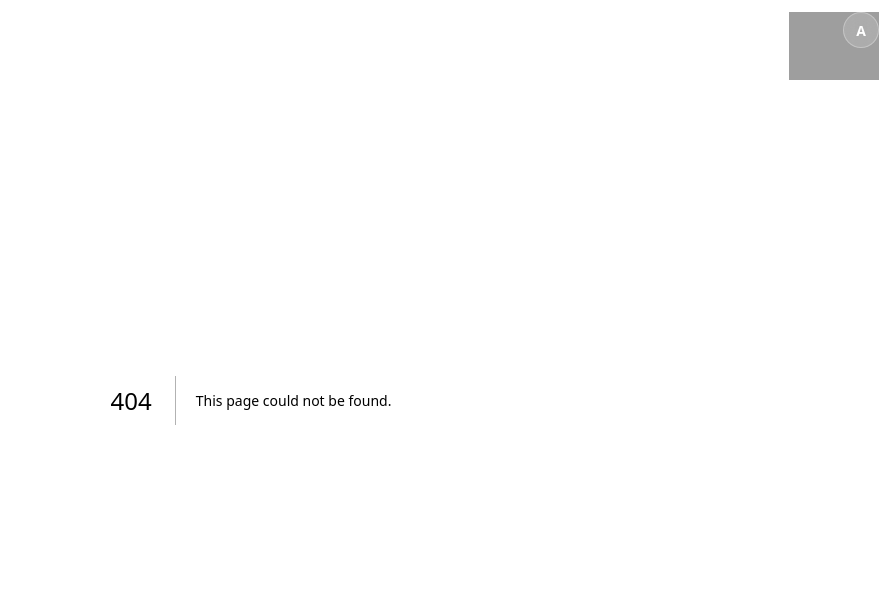
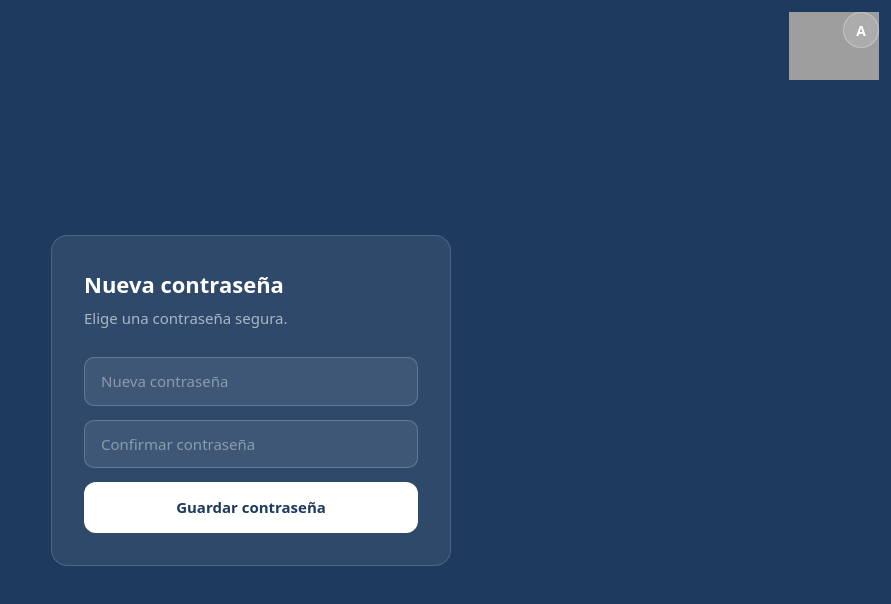
Before and after one commit to Nikomorris92/escuchate, a Next.js app: page /auth/reset-password in a window 1280 px wide. Before the commit this address had no page. Shown: the top 604 px of the page, without its empty margins (389-1280 px from the left). Built offline with nearby package versions, Linux system fonts and the light colour scheme; grey boxes are pictures that could not be loaded.

Commit message:
Add password reset flow

```diff
--- /dev/null
+++ b/src/app/auth/confirm/route.ts
@@ -0,0 +1,20 @@
+import { type EmailOtpType } from '@supabase/supabase-js'
+import { type NextRequest, NextResponse } from 'next/server'
+import { createClient } from '@/lib/supabase/server'
+
+export async function GET(request: NextRequest) {
+  const { searchParams } = new URL(request.url)
+  const token_hash = searchParams.get('token_hash')
+  const type = searchParams.get('type') as EmailOtpType | null
+  const next = searchParams.get('next') ?? '/auth/reset-password'
+
+  if (token_hash && type) {
+    const supabase = await createClient()
+    const { error } = await supabase.auth.verifyOtp({ type, token_hash })
+    if (!error) {
+      return NextResponse.redirect(new URL(next, request.url))
+    }
+  }
+
+  return NextResponse.redirect(new URL('/login', request.url))
+}
--- /dev/null
+++ b/src/app/auth/reset-password/page.tsx
@@ -0,0 +1,77 @@
+'use client'
+
+import { useState } from 'react'
+import { useRouter } from 'next/navigation'
+import { createClient } from '@/lib/supabase/client'
+
+export default function ResetPasswordPage() {
+  const router = useRouter()
+  const [password, setPassword] = useState('')
+  const [confirm, setConfirm] = useState('')
+  const [error, setError] = useState('')
+  const [loading, setLoading] = useState(false)
+
+  async function handleSubmit(e: React.FormEvent) {
+    e.preventDefault()
+    setError('')
+
+    if (password !== confirm) {
+      setError('Las contraseñas no coinciden.')
+      return
+    }
+
+    setLoading(true)
+    const supabase = createClient()
+    const { error } = await supabase.auth.updateUser({ password })
+
+    if (error) {
+      setError('Error al actualizar la contraseña. Intenta de nuevo.')
+      setLoading(false)
+      return
+    }
+
+    router.push('/dashboard')
+  }
+
+  return (
+    <div className="page-container">
+      <div className="card" style={{ width: '100%', maxWidth: '400px' }}>
+        <h1 style={{ fontSize: '1.375rem', fontWeight: '700', marginBottom: '0.375rem', color: '#ffffff' }}>
+          Nueva contraseña
+        </h1>
+        <p style={{ fontSize: '0.9375rem', color: 'rgba(255,255,255,0.6)', marginBottom: '1.75rem' }}>
+          Elige una contraseña segura.
+        </p>
+
+        <form onSubmit={handleSubmit} style={{ display: 'flex', flexDirection: 'column', gap: '0.875rem' }}>
+          <input
+            className="input-field"
+            type="password"
+            placeholder="Nueva contraseña"
+            value={password}
+            onChange={(e) => setPassword(e.target.value)}
+            required
+            minLength={6}
+          />
+          <input
+            className="input-field"
+            type="password"
+            placeholder="Confirmar contraseña"
+            value={confirm}
+            onChange={(e) => setConfirm(e.target.value)}
+            required
+            minLength={6}
+          />
+
+          {error && (
+            <p style={{ fontSize: '0.875rem', color: '#c4783a' }}>{error}</p>
+          )}
+
+          <button className="btn-primary" type="submit" disabled={loading}>
+            {loading ? 'Guardando…' : 'Guardar contraseña'}
+          </button>
+        </form>
+      </div>
+    </div>
+  )
+}
--- a/src/middleware.ts
+++ b/src/middleware.ts
@@ -27,7 +27,7 @@ export async function middleware(request: NextRequest) {
 
   const { pathname } = request.nextUrl
 
-  const publicPaths = ['/login', '/signup', '/', '/preview']
+  const publicPaths = ['/login', '/signup', '/', '/preview', '/auth/confirm', '/auth/reset-password']
   const isPublic = publicPaths.some((p) => pathname === p)
 
   if (!user && !isPublic) {
```
